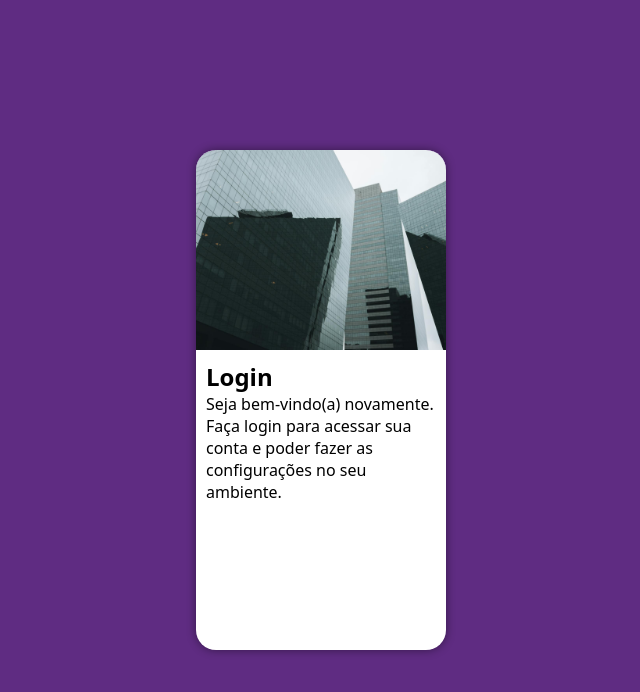
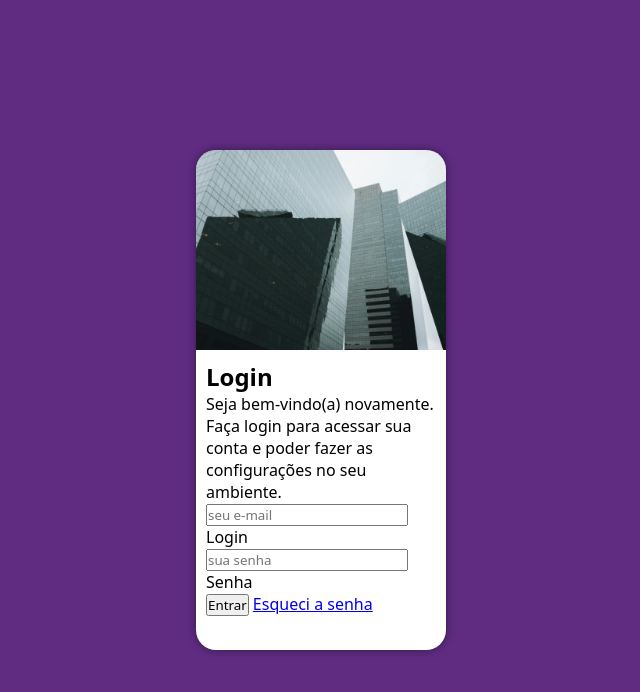
Before and after one commit to Tiagohq20/projeto-login, a plain HTML site: page index.html in a window 768 px wide. Shown: the whole page, without its empty margins (63-703 px from the left). Drawn offline with Linux system fonts and the light colour scheme.

Commit message:
atualizado

```diff
--- a/index.html
+++ b/index.html
@@ -6,6 +6,7 @@
     <title>Projeto Login</title>
     <link rel="stylesheet" href="Estilos/style.css">
     <link rel="stylesheet" href="Estilos/">
+
 </head>
 <body>
     <main>
@@ -16,8 +17,19 @@
             <div id="formulario">
                 <h1>Login</h1>
                 <p>Seja bem-vindo(a) novamente. Faça login para acessar sua conta e poder fazer as configurações no seu ambiente.</p>
-                <form action="login.php" method="post">
-
+                <form action="login.php" method="post" autocomplete="on">
+                   <div class="campo">
+                        <input type="email" name="login" id="ilogin" placeholder="seu e-mail" autocomplete="email" required maxlength="30">
+                        <label for="ilogin">Login</label>
+                   </div>
+                   <div class="campo">
+                        <input type="password" name="senha" id="isenha" placeholder="sua senha" autocomplete="current-password" required minlength="8" maxlength="20">
+                        <label for="isenha">Senha</label>
+                   </div>
+                   <input type="submit" value="Entrar">
+                   <a href="esqueci.html">
+                    Esqueci a senha
+                   </a>
                 </form>
             </div>
         </section>
```
Also changed, not shown: Estilos/media-query.css (+8 -0 lines).
